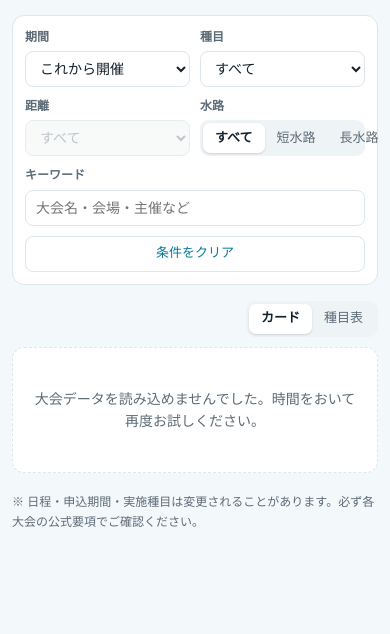
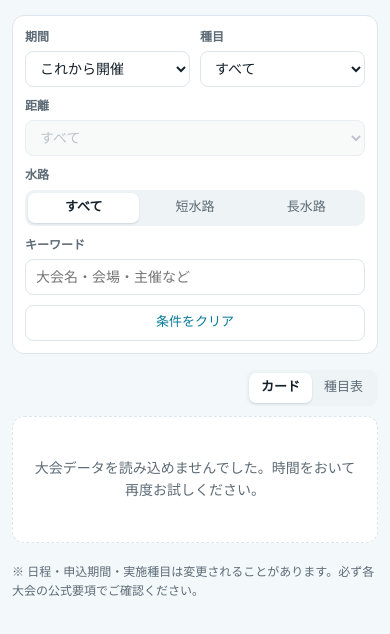
Before and after one commit to kakkies03/masters-competition-public, a plain HTML site: page index.html in a window 390 px wide. Shown: the part 116-750 px from the top of the page. Drawn offline with Linux system fonts and the light colour scheme; no server answers.

Commit message:
スマホで水路の長水路ボタンがはみ出す問題を修正

```diff
--- a/style.css
+++ b/style.css
@@ -279,6 +279,9 @@ tr.is-hit td { background: #f4fbfd; }
   .filters { padding: 12px; gap: 10px; }
   .field { flex: 1 1 calc(50% - 10px); min-width: 0; }
   .field.grow { flex-basis: 100%; }
+  .field:has(.seg) { flex-basis: 100%; }
+  .field .seg { display: flex; }
+  .field .seg button { flex: 1; }
   .reset { width: 100%; }
   .card { grid-template-columns: 62px 1fr; gap: 10px; padding: 12px; }
   .date .md { font-size: 17px; }
```
